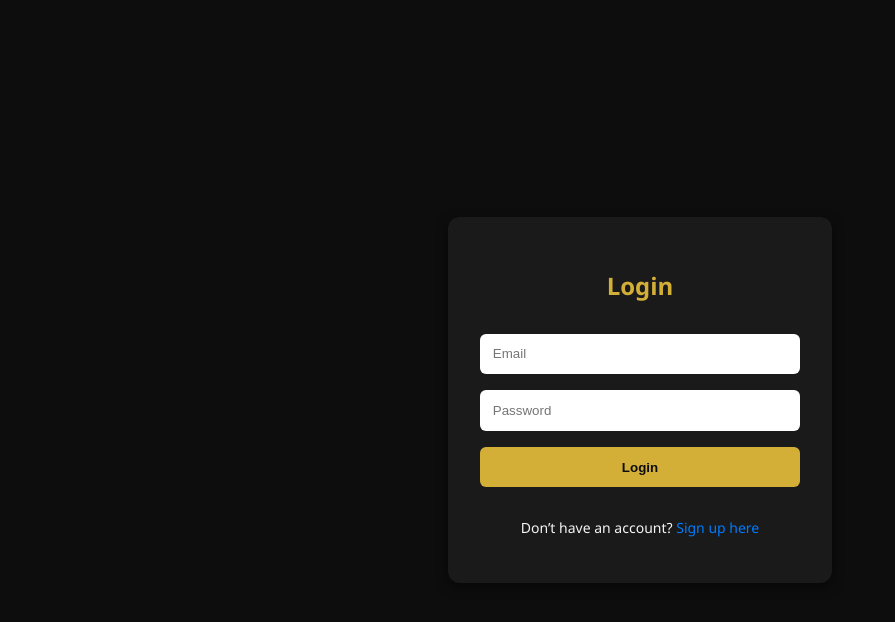
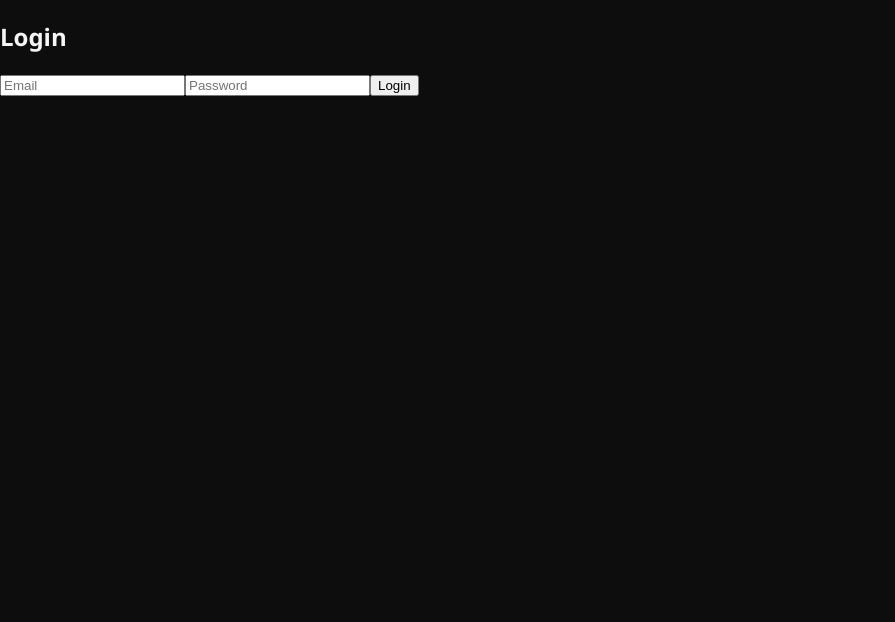
Before and after one commit to YBspotted20045/Grow-rich-investinm, a React (Create React App) app: page /login in a window 1280 px wide. Shown: the top 622 px of the page, without its empty margins (0-895 px from the left). Built offline with nearby package versions, Linux system fonts and the light colour scheme.

Commit message:
Update Login.jsx

```diff
--- a/src/Pages/Login.jsx
+++ b/src/Pages/Login.jsx
@@ -1,33 +1,37 @@
 // src/Pages/Login.jsx
 import React, { useState } from "react";
-import { useNavigate, Link } from "react-router-dom";
-import "./Login.css";
+import { useNavigate } from "react-router-dom";
 import API from "../axios";
 
 function Login() {
+  const [email, setEmail] = useState("");
+  const [password, setPassword] = useState("");
+  const [loading, setLoading] = useState(false);
+  const [error, setError] = useState("");
+  const [success, setSuccess] = useState("");
   const navigate = useNavigate();
-  const [form, setForm] = useState({ email: "", password: "" });
-  const [loading, setLoading] = useState(false);
-  const [message, setMessage] = useState({ type: "", text: "" });
-
-  const handleChange = (e) => {
-    setForm({ ...form, [e.target.name]: e.target.value });
-  };
 
   const handleSubmit = async (e) => {
     e.preventDefault();
-
-    if (loading) return;
     setLoading(true);
-    setMessage({ type: "", text: "" });
+    setError("");
+    setSuccess("");
 
     try {
-      const res = await API.post("/auth/login", form);
+      const res = await API.post("/auth/login", { email, password });
+
+      // save token
       localStorage.setItem("gr_token", res.data.token);
-      setMessage({ type: "success", text: "Login successful! Redirecting..." });
-      setTimeout(() => navigate("/dashboard"), 1500);
-    } catch (error) {
-      setMessage({ type: "error", text: "Invalid email or password." });
+
+      // show success message
+      setSuccess("Login successful ✅");
+
+      // redirect after short delay
+      setTimeout(() => {
+        navigate("/dashboard");
+      }, 1000);
+    } catch (err) {
+      setError(err.response?.data?.message || "Login failed ❌");
     } finally {
       setLoading(false);
     }
@@ -35,24 +39,29 @@ function Login() {
 
   return (
     <div className="login-container">
-      <form className="login-form" onSubmit={handleSubmit}>
-        <h2>Login</h2>
+      <h2>Login</h2>
 
-        {message.text && (
-          <div className={`message ${message.type}`}>{message.text}</div>
-        )}
+      {error && <p style={{ color: "red" }}>{error}</p>}
+      {success && <p style={{ color: "green" }}>{success}</p>}
 
-        <input type="email" name="email" placeholder="Email" value={form.email} onChange={handleChange} required disabled={loading} />
-        <input type="password" name="password" placeholder="Password" value={form.password} onChange={handleChange} required disabled={loading} />
-
+      <form onSubmit={handleSubmit}>
+        <input
+          type="email"
+          placeholder="Email"
+          value={email}
+          onChange={(e) => setEmail(e.target.value)}
+          disabled={loading}
+        />
+        <input
+          type="password"
+          placeholder="Password"
+          value={password}
+          onChange={(e) => setPassword(e.target.value)}
+          disabled={loading}
+        />
         <button type="submit" disabled={loading}>
-          {loading ? "Logging In..." : "Login"}
+          {loading ? "Logging in..." : "Login"}
         </button>
-
-        {/* Switch link */}
-        <p className="switch-link">
-          Don’t have an account? <Link to="/signup">Sign up here</Link>
-        </p>
       </form>
     </div>
   );
```
